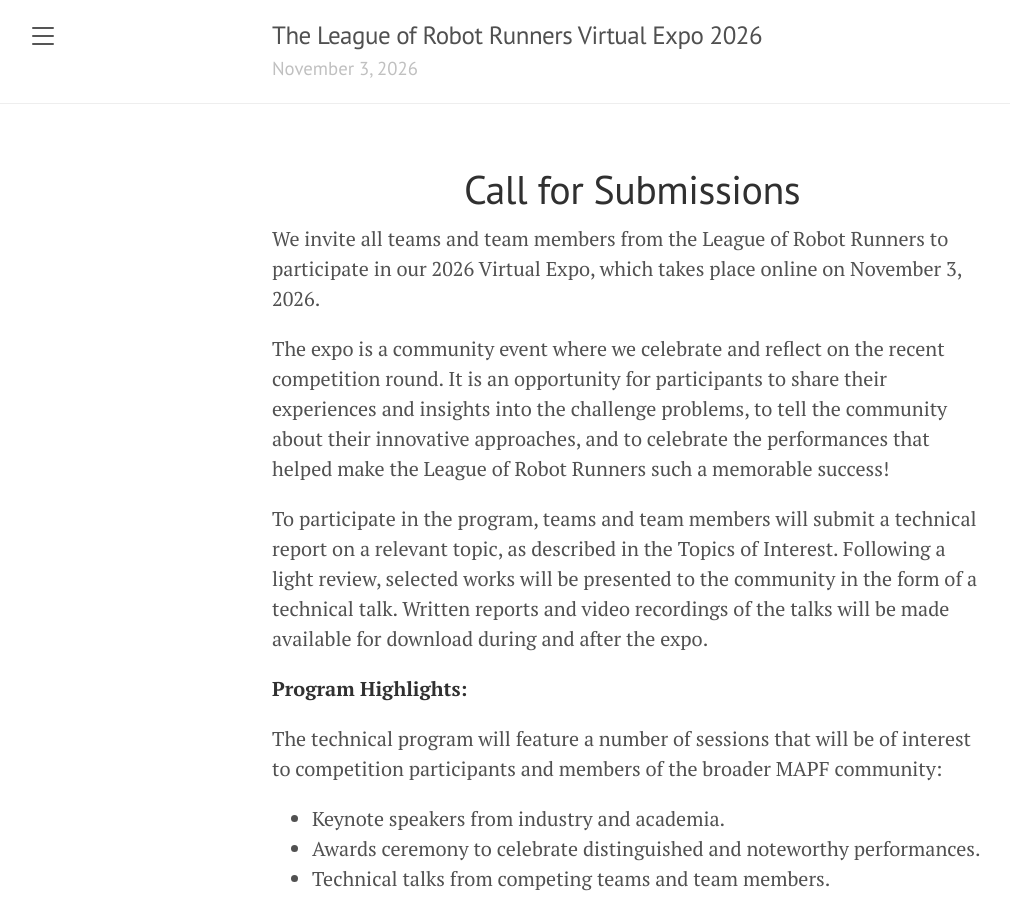
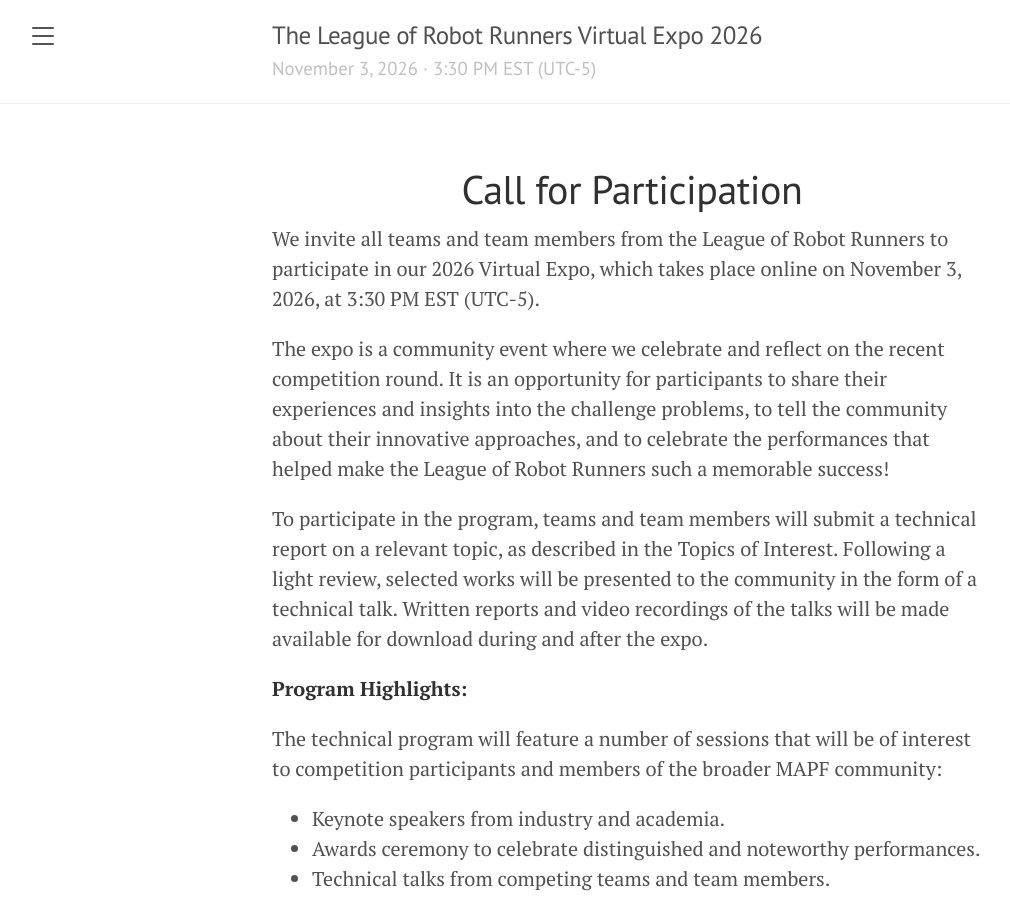
Before and after one commit to MAPF-Competition/2026expo, a Jekyll site: the page built from call_for_submission.md, in a window 1280 px wide and 900 px high. Shown: the whole window, without its empty margins (8-1018 px from the left). Built offline with Jekyll 4.4.1, drawn with Linux system fonts in a browser that asks for light colours; some of the changed text lies outside the part shown.

Commit message:
Update expo time and participation call

```diff
--- a/_config.yml
+++ b/_config.yml
@@ -1,6 +1,6 @@
 # Setup
 title:               'The League of Robot Runners Virtual Expo 2026'
-tagline:             'November 3, 2026'
+tagline:             'November 3, 2026 · 3:30 PM EST (UTC-5)'
 description:         ''
 url:                 https://expo26.leagueofrobotrunners.org
 baseurl:
--- a/call_for_submission.md
+++ b/call_for_submission.md
@@ -1,10 +1,10 @@
 ---
 layout: page
-title: Call for Submissions
+title: Call for Participation
 permalink: /call_for_submission/
 ---
 
-We invite all teams and team members from the League of Robot Runners to participate in our 2026 Virtual Expo, which takes place online on November 3, 2026.
+We invite all teams and team members from the League of Robot Runners to participate in our 2026 Virtual Expo, which takes place online on November 3, 2026, at 3:30 PM EST (UTC-5).
 
 The expo is a community event where we celebrate and reflect on the recent competition round. It is an opportunity for participants to share their experiences and insights into the challenge problems, to tell the community about their innovative approaches, and to celebrate the performances that helped make the League of Robot Runners such a memorable success!
 
```
Also changed, not shown: other parts of call_for_submission.md (+2 -1 lines), index.md (+1 -1 lines), 8 other files.
